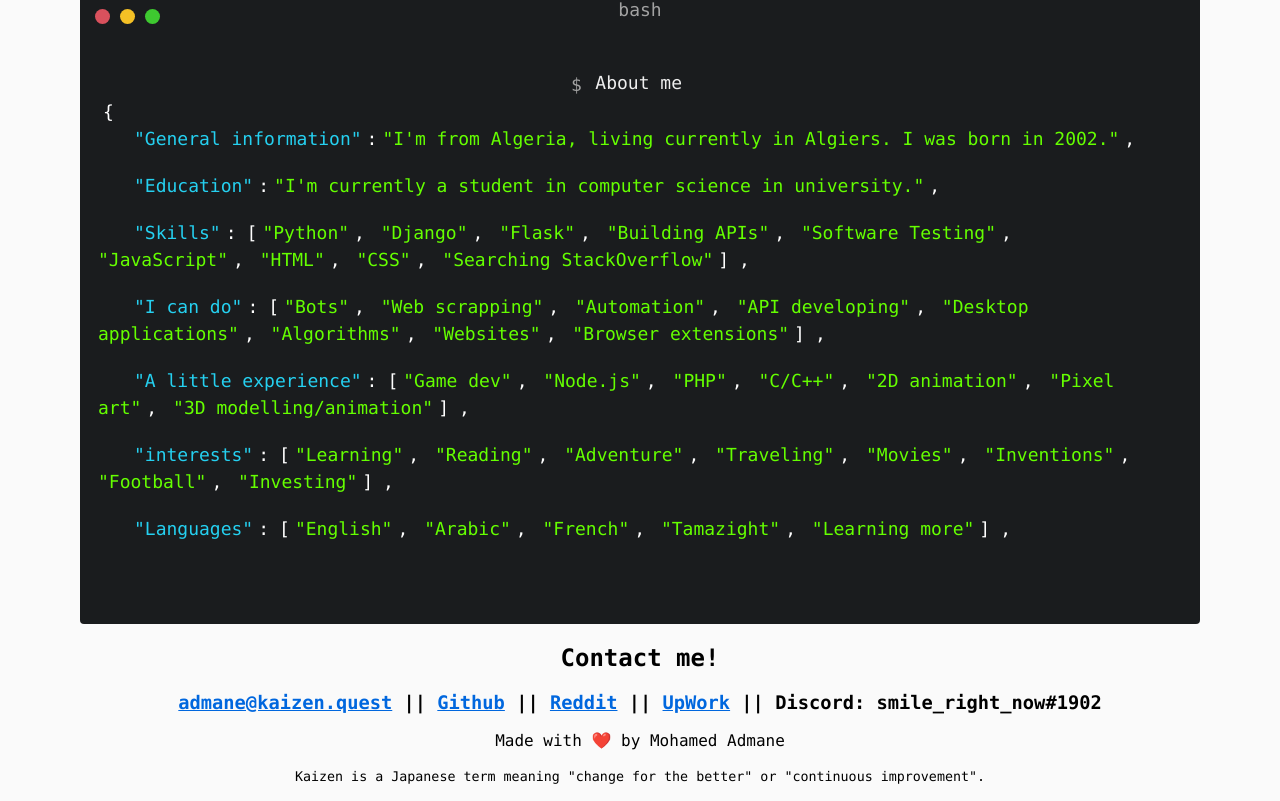
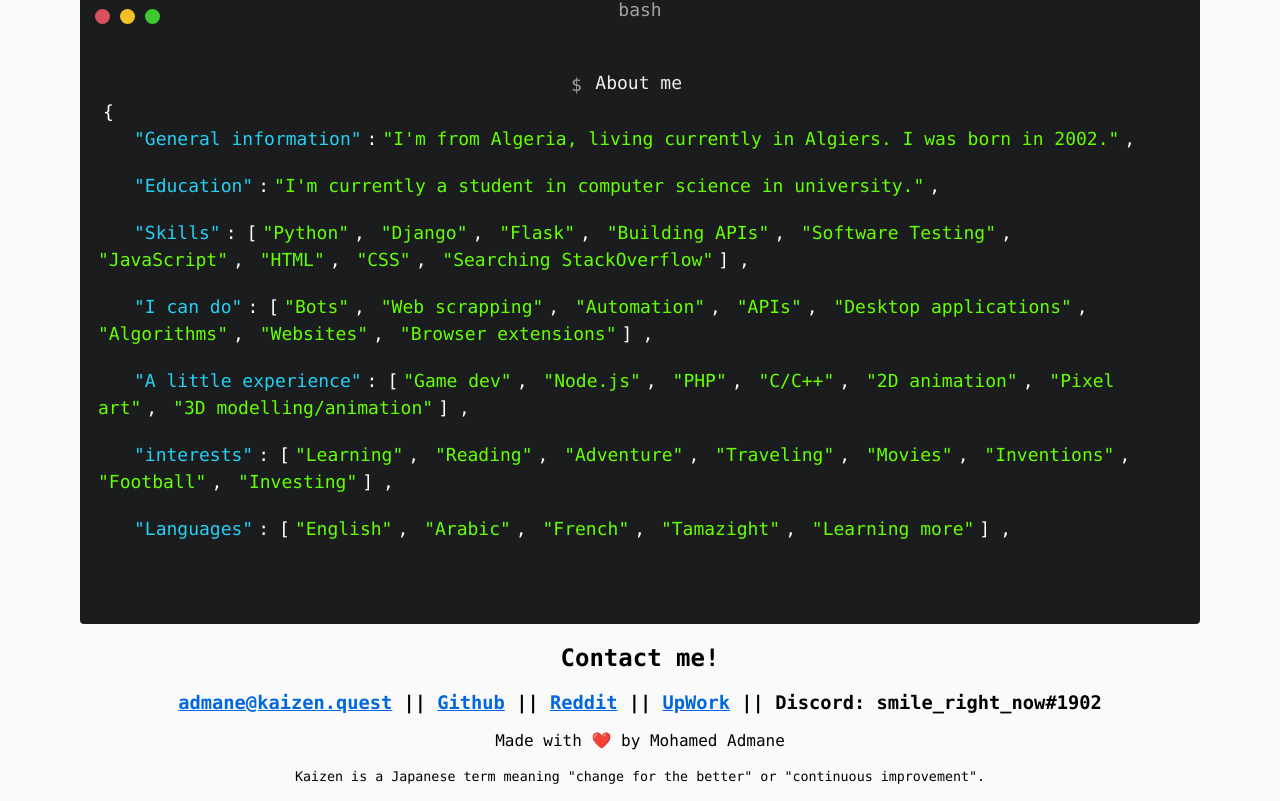
Before and after one commit to smilerightnow/kaizen, a plain HTML site: page index.html in a window 1280 px wide. Shown: the part 1134-1935 px from the top of the page. Drawn offline with Linux system fonts and the light colour scheme.

Commit message:
Update index.html

```diff
--- a/index.html
+++ b/index.html
@@ -109,7 +109,7 @@ function showSlide(n) {
             <div class="l" data-ty><span class="h">"Education"</span><span class="white">:</span><span class="b">"I'm currently a student in computer science in university."<span class="white">,</span></div>
             <div class="l" data-ty><span class="h">"Skills"</span><span class="white">:</span><span class="b"><span class="white">[</span>"Python"<span class="white">,</span> "Django"<span class="white">,</span> "Flask"<span class="white">,</span> "Building APIs"<span class="white">,</span> "Software Testing"<span class="white">,</span> "JavaScript"<span class="white">,</span> "HTML"<span class="white">,</span> "CSS"<span class="white">,</span> "Searching StackOverflow"<span class="white">]</span><span class="white">,</span></span>
             </div>
-            <div class="l" data-ty><span class="h">"I can do"</span><span class="white">:</span><span class="b"><span class="white">[</span>"Bots"<span class="white">,</span> "Web scrapping"<span class="white">,</span> "Automation"<span class="white">,</span> "API developing"<span class="white">,</span> "Desktop applications"<span class="white">,</span> "Algorithms"<span class="white">,</span> "Websites"<span class="white">,</span> "Browser extensions"<span class="white">]</span><span class="white">,</span></span>
+            <div class="l" data-ty><span class="h">"I can do"</span><span class="white">:</span><span class="b"><span class="white">[</span>"Bots"<span class="white">,</span> "Web scrapping"<span class="white">,</span> "Automation"<span class="white">,</span> "APIs"<span class="white">,</span> "Desktop applications"<span class="white">,</span> "Algorithms"<span class="white">,</span> "Websites"<span class="white">,</span> "Browser extensions"<span class="white">]</span><span class="white">,</span></span>
             </div>
             <div class="l" data-ty><span class="h">"A little experience"</span><span class="white">:</span><span class="b"><span class="white">[</span>"Game dev"<span class="white">,</span> "Node.js"<span class="white">,</span> "PHP"<span class="white">,</span> "C/C++"<span class="white">,</span> "2D animation"<span class="white">,</span> "Pixel art"<span class="white">,</span> "3D modelling/animation"<span class="white">]</span><span class="white">,</span></span>
             </div>
```
